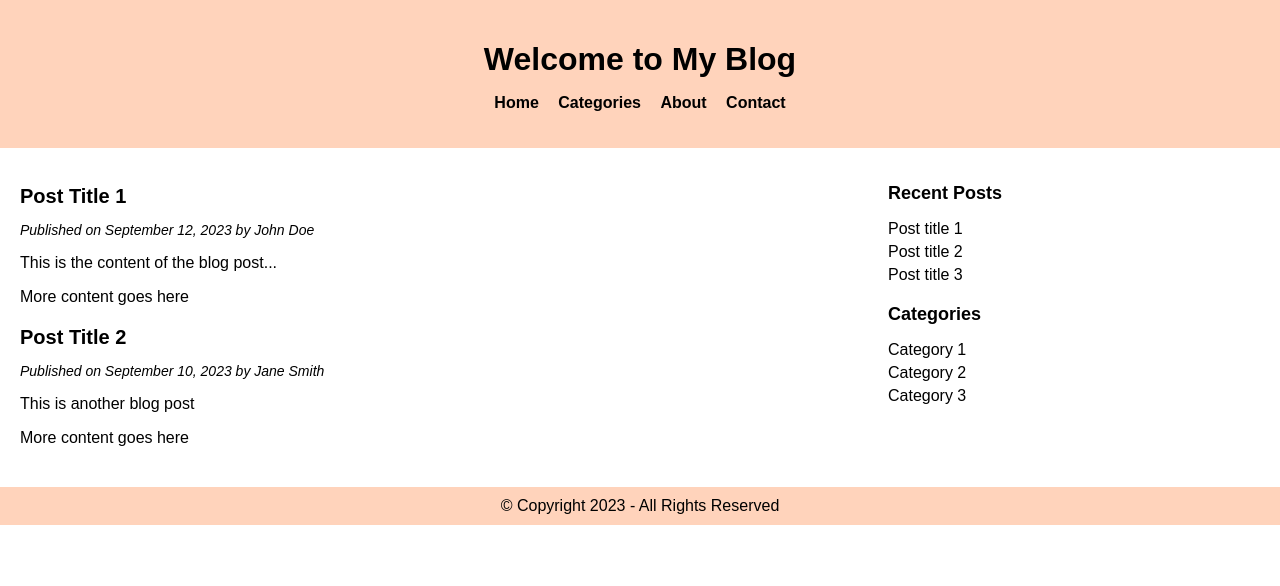
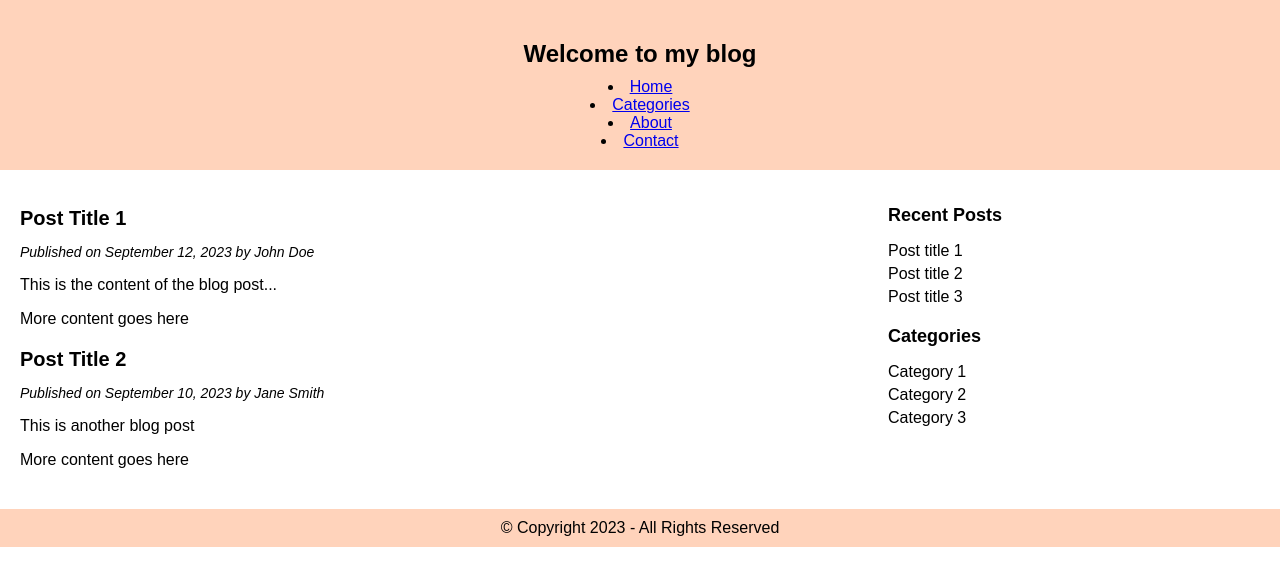
Before and after one commit to MartiCobos99/semantic-html, a plain HTML site: page index.html in a window 1280 px wide. Drawn offline with Linux system fonts and the light colour scheme.

Commit message:
Challenge 1

```diff
--- a/Untitled-1.html
+++ b/index.html
@@ -3,22 +3,18 @@
 <head>
     <meta charset="UTF-8">
     <meta name="viewport" content="width=device-width, initial-scale=1.0">
-    <link rel="stylesheet" type="text/css" href="Untitled-2.css" />
+    <link rel="stylesheet" type="text/css" href="index.css" />
     <title>My Blog</title>
 </head>
 <body>
     <header>
-        <div class="header-container">
-            <h1>Welcome to My Blog</h1>
-            <nav>
-                <ul class="nav-list">
-                    <li><a href="">Home</a></li>
-                    <li><a href="">Categories</a></li>
-                    <li><a href="">About</a></li>
-                    <li><a href="">Contact</a></li>
-                </ul>
-            </nav>
-        </div>
+        <nav class="header-container">
+            <h1> Welcome to my blog</h1>
+            <li><a href="#Home">Home</a></li>
+            <li><a href="#Categorias">Categories</a></li>
+            <li><a href="#About">About</a></li>
+            <li><a href="#Contact">Contact</a></li>
+        </nav>
     </header>
 
     <main>
```
Also changed, not shown: index.css (renamed from Untitled-2.css).
